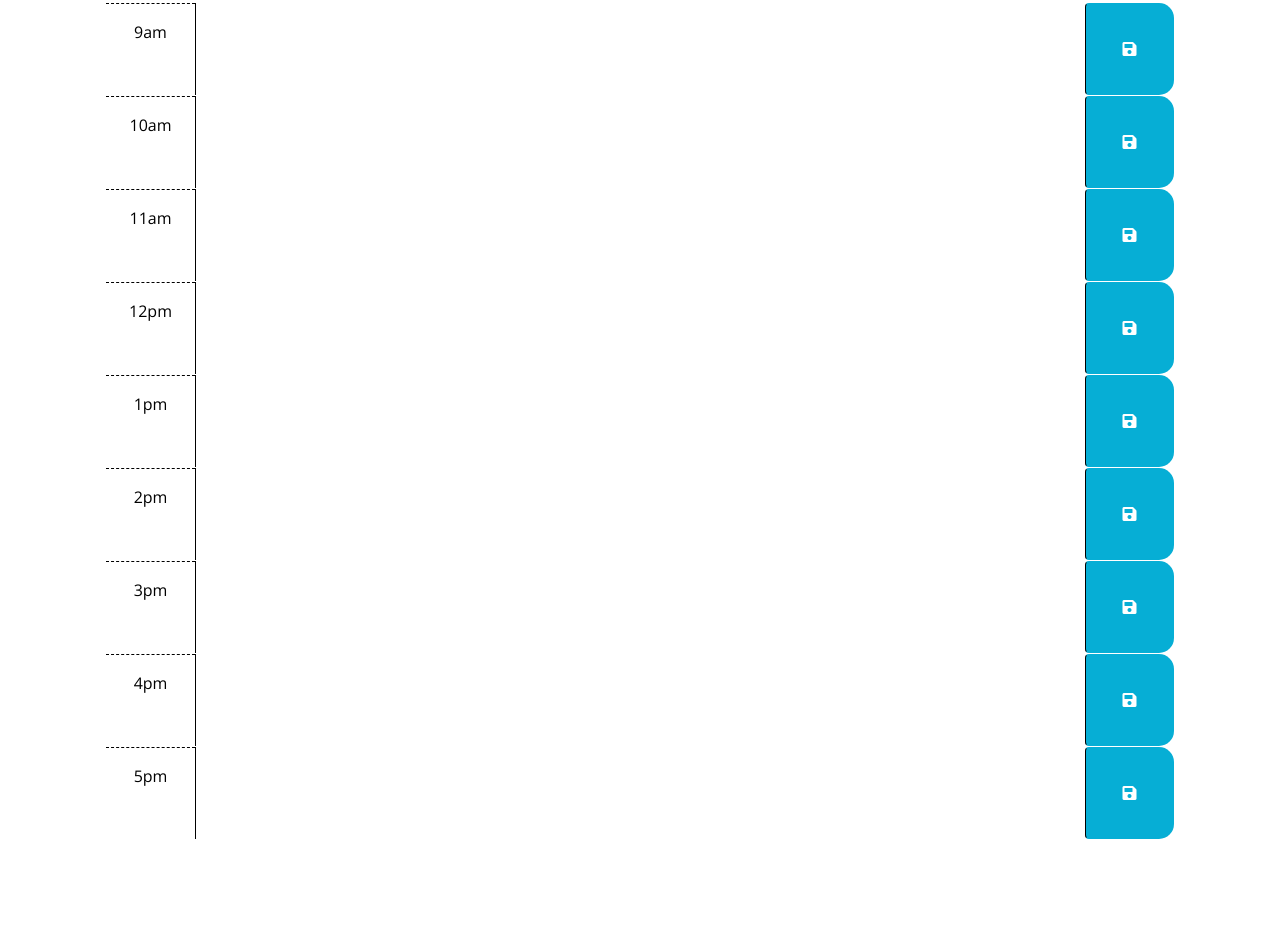
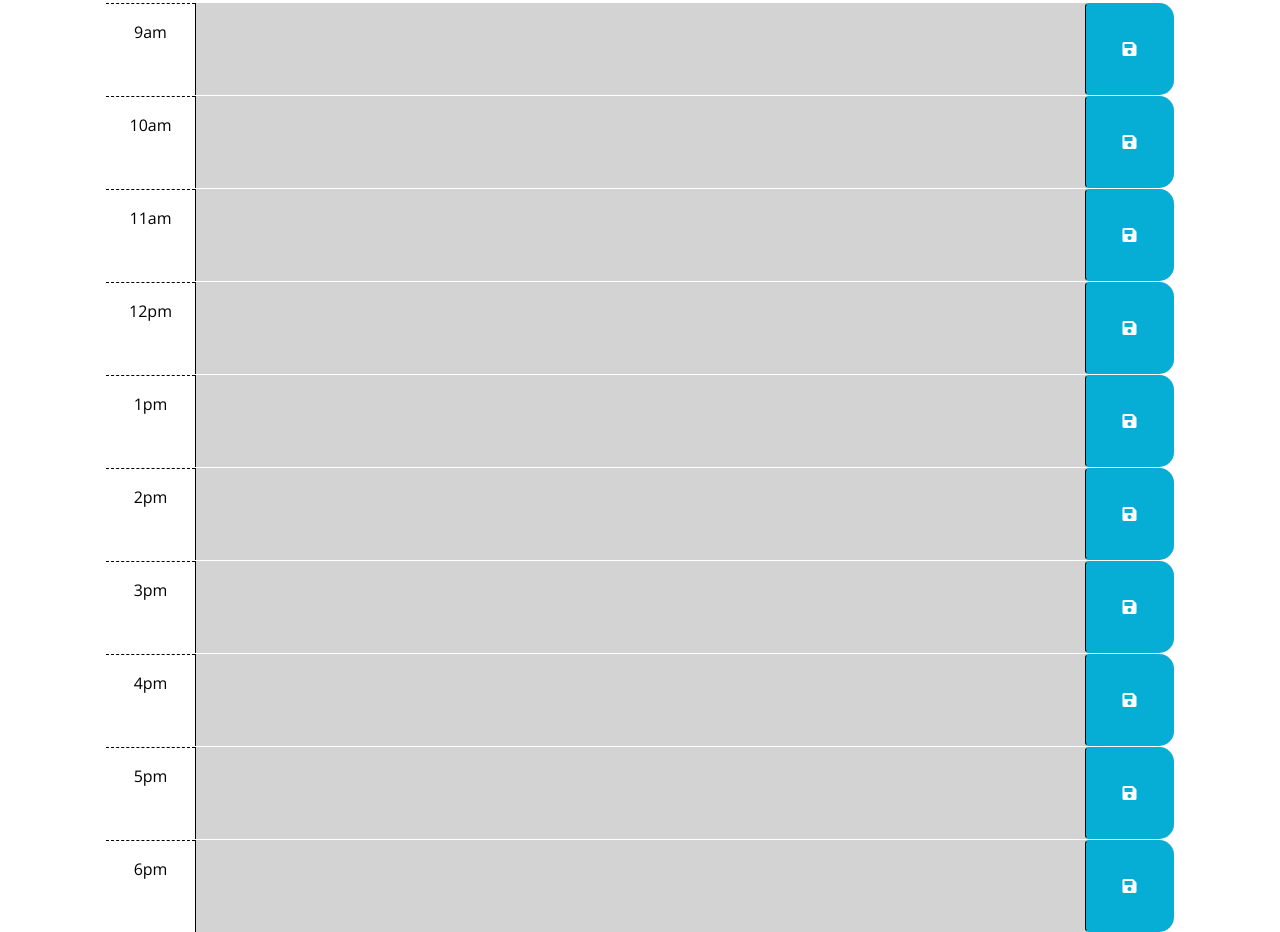
Before and after one commit to Jako0320/JS-DayCalendar, a plain HTML site: page index.html in a window 1280 px wide. Shown: the part 346-1278 px from the top of the page. Before the commit the page ends 1185 px from the top, so only its background shows below. Drawn offline with nearby package versions, Linux system fonts and the light colour scheme.

Commit message:
5-Block check and status change code

```diff
--- a/assets/script.js
+++ b/assets/script.js
@@ -5,8 +5,32 @@ $(document).ready(function () { //To have the whole html rendered first before r
     localStorage.setItem(time, text);
   });
 
+  function hourStatus() {
 
+    const current24Hour = dayjs().format('HH'); // Current hour in 24h format
 
+    $(".time-block").each(function () {
+      let blockHour = parseInt($(this).attr("id").split("hour-")[1]); // extract time block hour to compare with current hour
+
+      // compare and change class depending on current hour
+      if (blockHour < current24Hour) {
+        $(this).addClass("past");
+        $(this).removeClass("future");
+        $(this).removeClass("present");
+      }
+      else if (blockHour == current24Hour) {
+        $(this).removeClass("past");
+        $(this).addClass("present");
+        $(this).removeClass("future");
+      }
+      else {
+        $(this).removeClass("present");
+        $(this).removeClass("past");
+        $(this).addClass("future");
+      }
+    })
+  }
+  hourStatus();
 
   //add text from local storage if there is any
   $("#hour-9 .description").val(localStorage.getItem("hour-9"));
@@ -24,11 +48,3 @@ $(document).ready(function () { //To have the whole html rendered first before r
   $("#currentTime").text(dayjs().format("h:mm A"));
 
 })
-  // TODO: Add code to apply the past, present, or future class to each time
-  // block by comparing the id to the current hour. HINTS: How can the id
-  // attribute of each time-block be used to conditionally add or remove the
-  // past, present, and future classes? How can Day.js be used to get the
-  // current hour in 24-hour time?
-  //
-  //
-  // TODO: Add code to display the current date in the header of the page
--- a/index.html
+++ b/index.html
@@ -95,6 +95,14 @@
       </button>
     </div>
 
+    <div id="hour-18" class="row time-block">
+      <div class="col-2 col-md-1 hour text-center py-3">6pm</div>
+      <textarea class="col-8 col-md-10 description" rows="3"> </textarea>
+      <button class="btn saveBtn col-2 col-md-1" aria-label="save">
+        <i class="fas fa-save" aria-hidden="true"></i>
+      </button>
+    </div>
+
     <script src="https://code.jquery.com/jquery-3.4.1.min.js"></script>
     <script src="https://cdn.jsdelivr.net/npm/dayjs@1.11.3/dayjs.min.js"
       integrity="sha256-iu/zLUB+QgISXBLCW/mcDi/rnf4m4uEDO0wauy76x7U=" crossorigin="anonymous"></script>
```
